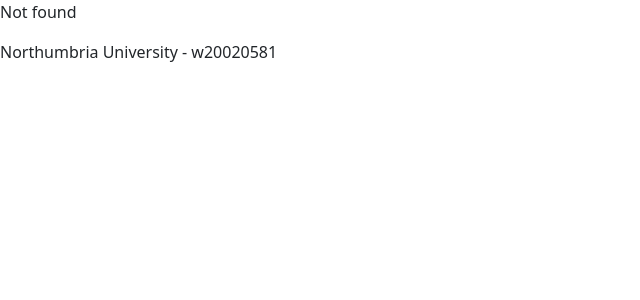
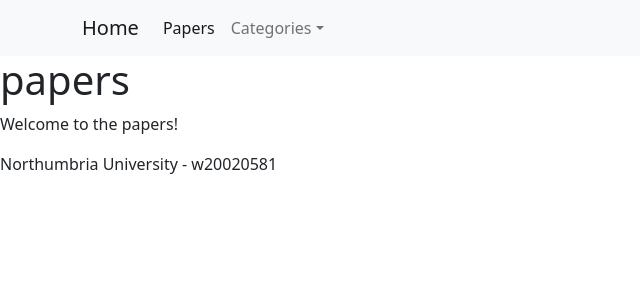
Before and after one commit to SzymonJedrzychowski/WebDevelopmentAssessment, a React (Create React App) app in the folder app/: page /assessment/app/papers in a window 1280 px wide. Before the commit this address had no page. Shown: the top 300 px of the page, without its empty margins (0-640 px from the left). Built offline with nearby package versions, Linux system fonts and the light colour scheme.

Commit message:
add menu and papers pages

```diff
--- a/app/src/components/App.js
+++ b/app/src/components/App.js
@@ -2,6 +2,8 @@
 import { Routes, Route } from "react-router-dom";
 import Header from './Header';
 import Footer from './Footer';
+import PapersPage from './PapersPage'
+import Menu from './Menu';
 
 /**
  * App
@@ -13,11 +15,14 @@
   return (
     <div className="App">
       <Header />
+      <Menu />
       <Routes>
         <Route path="/" element={<HomePage />} />
+        <Route path="/papers" element={<PapersPage />} />
+        <Route path="/papers/:paper" element={<PapersPage />} />
         <Route path="*" element={<p>Not found</p>} />
       </Routes>
-      <Footer/>
+      <Footer />
     </div>
   );
 }
--- a/app/src/components/HomePage.js
+++ b/app/src/components/HomePage.js
@@ -3,7 +3,7 @@
  *
  * This is the main landing page for the application
  *
- * @author first last
+ * @author Szymon Jedrzychowski
  */
 function HomePage() {
     return (
--- /dev/null
+++ b/app/src/components/Menu.js
@@ -0,0 +1,38 @@
+import Container from 'react-bootstrap/Container';
+import Nav from 'react-bootstrap/Nav';
+import Navbar from 'react-bootstrap/Navbar';
+import { LinkContainer } from 'react-router-bootstrap'
+import NavDropdown from 'react-bootstrap/NavDropdown';
+
+/**
+ * Main menu
+ *
+ * Navigation for the website and all pages
+ *
+ * @author Szymon Jedrzychowski
+ */
+function Menu() {
+    return (
+        <Navbar bg="light" expand="lg">
+            <Container>
+                <Navbar.Brand href="/assessment/app/">Home</Navbar.Brand>
+                <Navbar.Toggle aria-controls="basic-navbar-nav" />
+                <Navbar.Collapse id="basic-navbar-nav">
+                    <Nav className="me-auto">
+                        <LinkContainer to="/papers"><Nav.Link>Papers</Nav.Link></LinkContainer>
+                        <NavDropdown title="Categories" id="basic-nav-dropdown">
+                            <NavDropdown.Item href="/assessment/app/papers/interactivity">interactivity</NavDropdown.Item>
+                            <NavDropdown.Item href="/assessment/app/papers/fullpapers">fullpapers</NavDropdown.Item>
+                            <NavDropdown.Item href="/assessment/app/papers/wip">wip</NavDropdown.Item>
+                            <NavDropdown.Item href="/assessment/app/papers/competition">competition</NavDropdown.Item>
+                            <NavDropdown.Item href="/assessment/app/papers/doctoral">doctoral</NavDropdown.Item>
+                            <NavDropdown.Item href="/assessment/app/papers/rapid">rapid</NavDropdown.Item>
+                        </NavDropdown>
+                    </Nav>
+                </Navbar.Collapse>
+            </Container>
+        </Navbar>
+    );
+}
+
+export default Menu;
--- /dev/null
+++ b/app/src/components/PapersPage.js
@@ -0,0 +1,33 @@
+import { useParams } from "react-router-dom";
+
+/**
+ * PapersPage
+ *
+ * function that creates page for general papers and all categories
+ *
+ * @author Szymon Jedrzychowski
+ */
+function PapersPage() {
+    const pages = ["interactivity", "fullpapers", "wip", "competition", "doctoral", "rapid", "papers"];
+    var { paper } = useParams();
+    if (!paper) {
+        return (
+            <div>
+                <h1>papers</h1>
+                <p>Welcome to the papers!</p>
+            </div>
+        );
+    }
+    if (pages.includes(paper)) {
+        return (
+            <div>
+                <h1>{paper}</h1>
+                <p>Welcome to the {paper}!</p>
+            </div>
+        );
+    } else {
+        return (<p>Not found</p>);
+    }
+}
+
+export default PapersPage;
```
